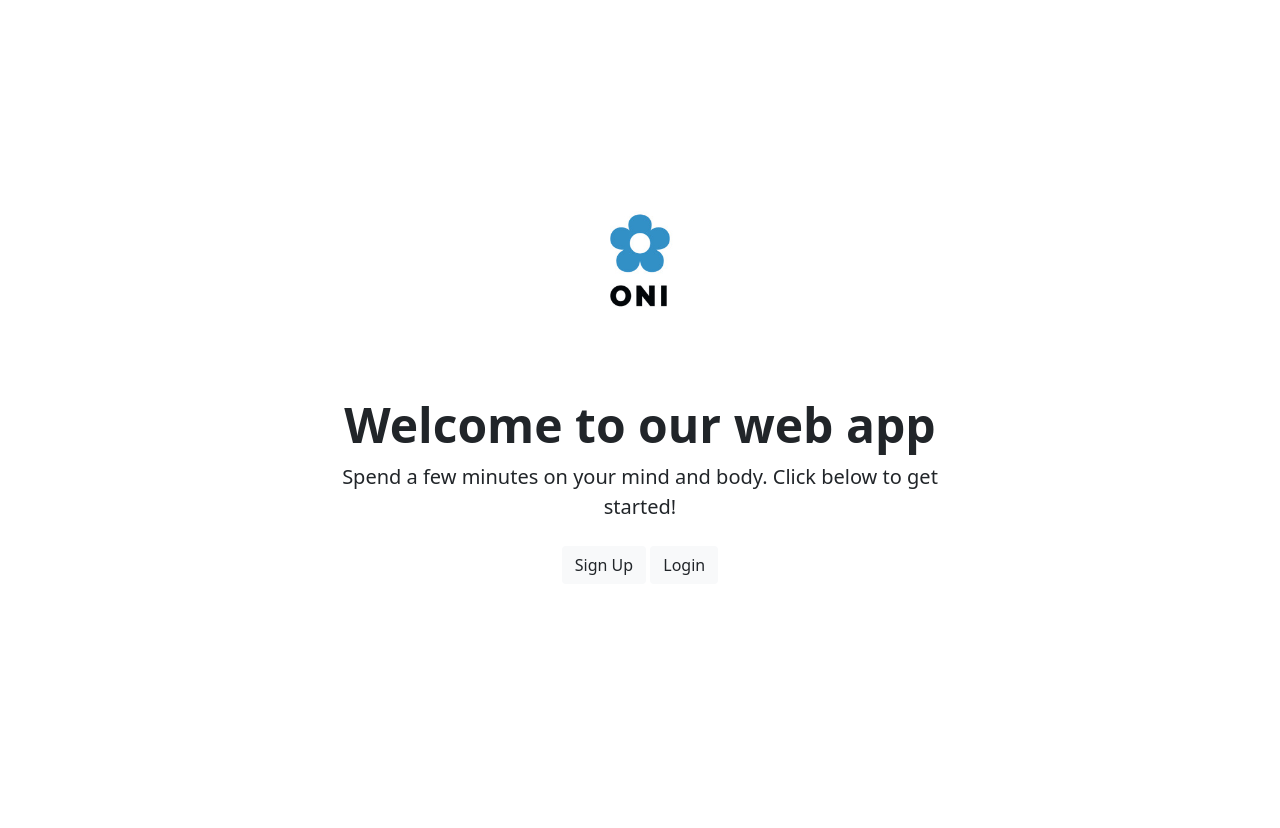
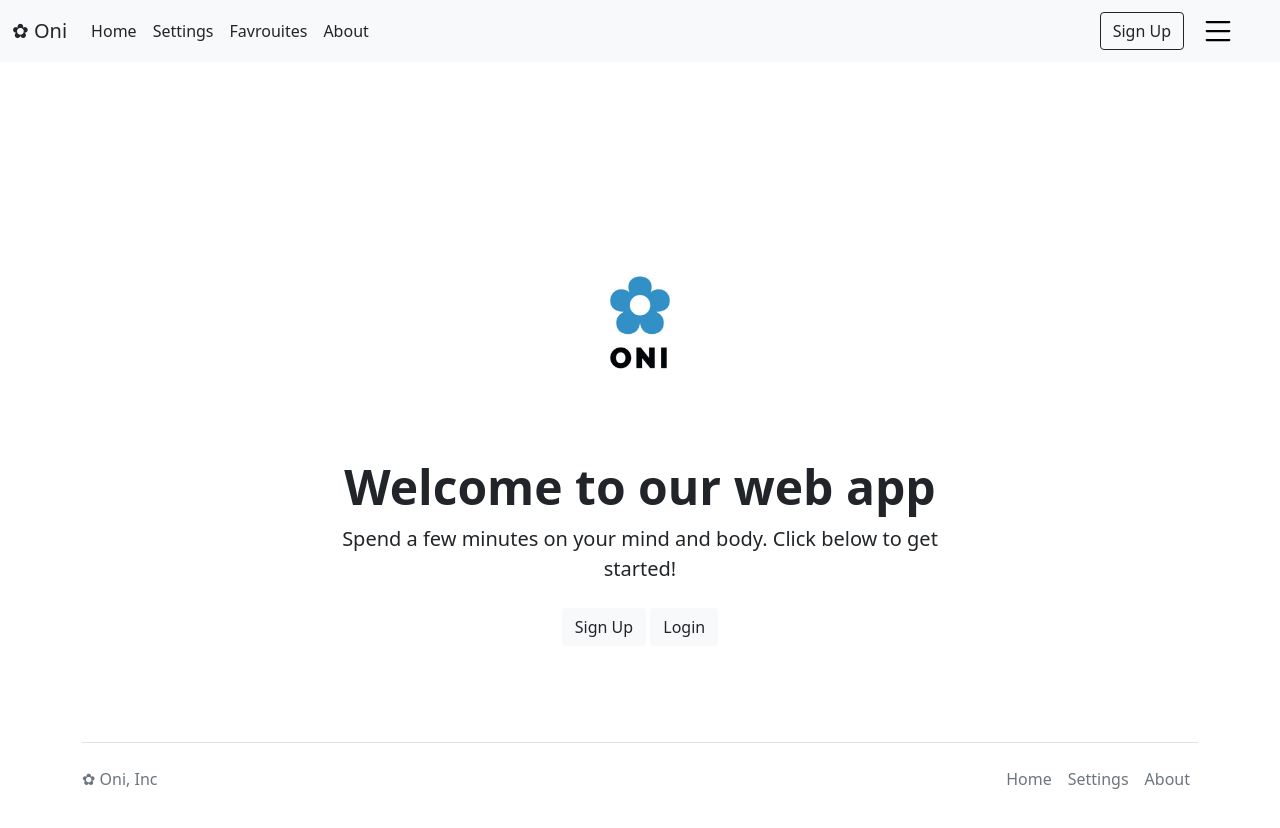
Before and after one commit to hyukpk/1800_202210_BBY03, a plain HTML site: page index.html in a window 1280 px wide. Before the commit the page ends 800 px from the top, so only its background shows below. Drawn offline with nearby package versions, Linux system fonts and the light colour scheme.

Commit message:
fixed more issues

```diff
--- a/index.html
+++ b/index.html
@@ -58,7 +58,7 @@
   <!---------------------------------------------->
 
   <!-- Link to scripts of your own -->
-  <script src="../../public/js/skeleton.js"></script>
+  <script src="Scripts/skeleton.js"></script>
   <!-- <script src="./scripts/script.js"></script> -->
 
 </body>
--- a/nav.html
+++ b/nav.html
@@ -18,7 +18,7 @@
       </ul>
       <a class="btn btn-outline-dark" href="login.html">Sign Up</a>
       </a>
-      <a class="navbar-brand" href="text/sidebar.html">
+      <a class="navbar-brand" href="sidebar.html">
     </div>
     <svg xmlns="http://www.w3.org/2000/svg" width="36" height="36" fill="text-dark" class="bi bi-list"
     viewBox="0 0 16 16">
```
